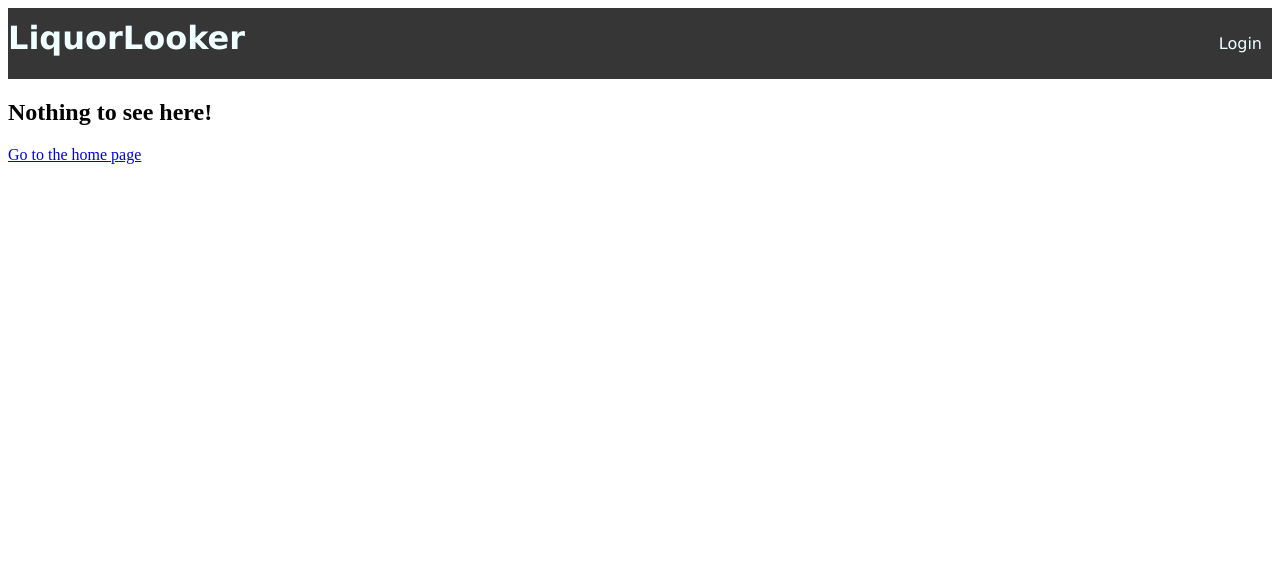
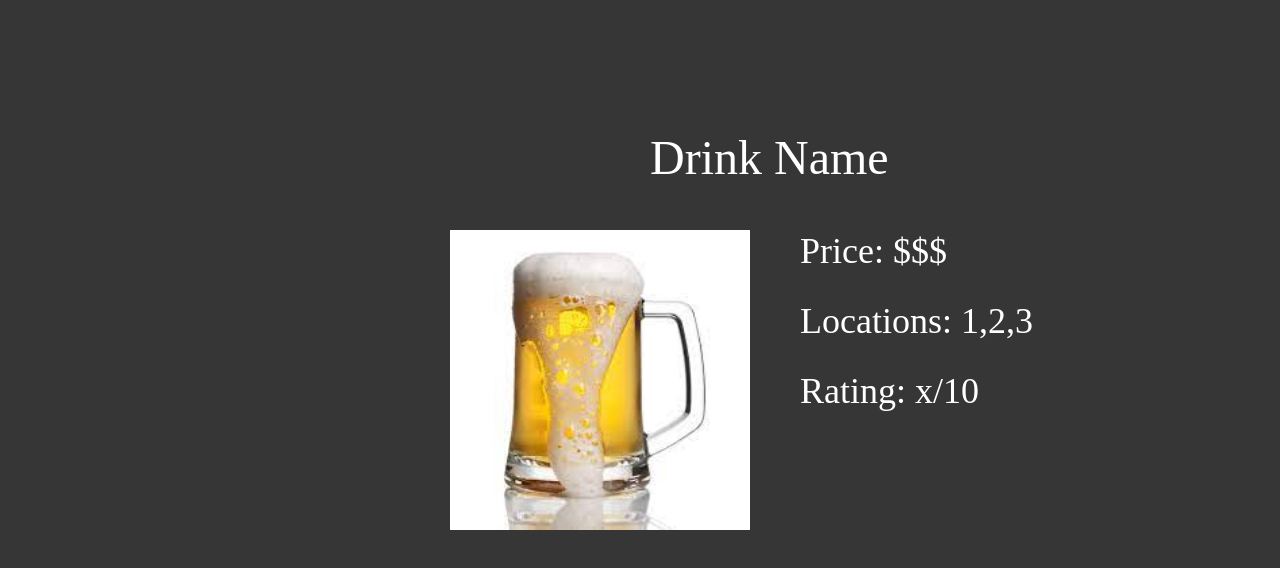
Before and after one commit to xlab-classes/cse442-spring2022-team-liquorlooker, a React (Create React App) app in the folder frontend/: page /drinkDetail in a window 1280 px wide. Shown: the top 568 px of the page. Built offline with nearby package versions, Linux system fonts and the light colour scheme.

Commit message:
Added Drink Detail Page #37

```diff
--- a/frontend/package.json
+++ b/frontend/package.json
@@ -11,6 +11,7 @@
     "@testing-library/user-event": "^13.5.0",
     "react": "^17.0.2",
     "react-dom": "^17.0.2",
+    "react-helmet": "^6.1.0",
     "react-icons": "^4.3.1",
     "react-router": "^6.2.2",
     "react-router-dom": "^6.2.2",
--- a/frontend/src/App.js
+++ b/frontend/src/App.js
@@ -3,6 +3,7 @@ import { Routes, Route} from "react-router-dom";
 import Login from './pages/Login';
 import Home from "./pages/Home";
 import NoMatch from './pages/NoMatch';
+import DrinkDetail from "./pages/DrinkDetail";
 import Layout from "./components/Navbar/Layout"
 
 function App() {
@@ -16,7 +17,7 @@ function App() {
           <Route path="*" element={<NoMatch />} />
         </Route>
         <Route path='/login' element={<Login />} />
-
+        <Route path='/drinkDetail' element={<DrinkDetail />} />
       </Routes>
       </div>
   </>
--- /dev/null
+++ b/frontend/src/pages/DrinkDetail.js
@@ -0,0 +1,23 @@
+import React from "react";
+import styles from "../styles/DrinkDetailCSS.module.css"
+import {Helmet} from "react-helmet"
+import beer from "../images/download.jpg"
+
+const DrinkDetail = () => {
+  return (
+    <body>
+      <div>
+        <Helmet>
+          <style>{'body {background-color: #363636; }'}</style>
+        </Helmet>
+        <img src={beer} alt="Beer" className={styles.DrinkImage}></img>
+        <p><span className={styles.DrinkName}>Drink Name</span></p>
+        <p><span className={styles.Price}>Price: $$$</span></p>
+        <p><span className={styles.Locations}>Locations: 1,2,3</span></p>
+        <p><span className={styles.Rating}>Rating: x/10</span></p>
+      </div>
+    </body>
+  );
+}
+
+export default DrinkDetail;
--- a/frontend/src/pages/Home.js
+++ b/frontend/src/pages/Home.js
@@ -2,7 +2,7 @@ import React from "react";
 import TextField from "@mui/material/TextField";
 import "../styles/Home.css";
 import MyList from "../components/List/List";
-import Map from "../assets/maps.png";
+//import Map from "../assets/maps.png";
 
 const Home = () => {
   return (
--- /dev/null
+++ b/frontend/src/styles/DrinkDetailCSS.module.css
@@ -0,0 +1,39 @@
+.DrinkName{
+    position: absolute;
+    top: 130px;
+    left: 650px;
+    font-size: 48px;
+    color: rgba(255,255,255,1);
+}
+
+.Price{
+    position: absolute;
+    top: 230px;
+    left: 800px;
+    font-size: 36px;
+    color: rgba(255,255,255,1);
+}
+
+.Locations{
+    position: absolute;
+    top: 300px;
+    left: 800px;
+    font-size: 36px;
+    color: rgba(255,255,255,1);
+}
+
+.Rating{
+    position: absolute;
+    top: 370px;
+    left: 800px;
+    font-size: 36px;
+    color: rgba(255,255,255,1);
+}
+
+.DrinkImage{
+    position: absolute;
+    top: 230px;
+    left: 450px;
+    width: 300px;
+    height: 300px;
+}
```
Also changed, not shown: frontend/src/images/download.jpg (added), 1 other file (tests, documents, lock files or other folders).
